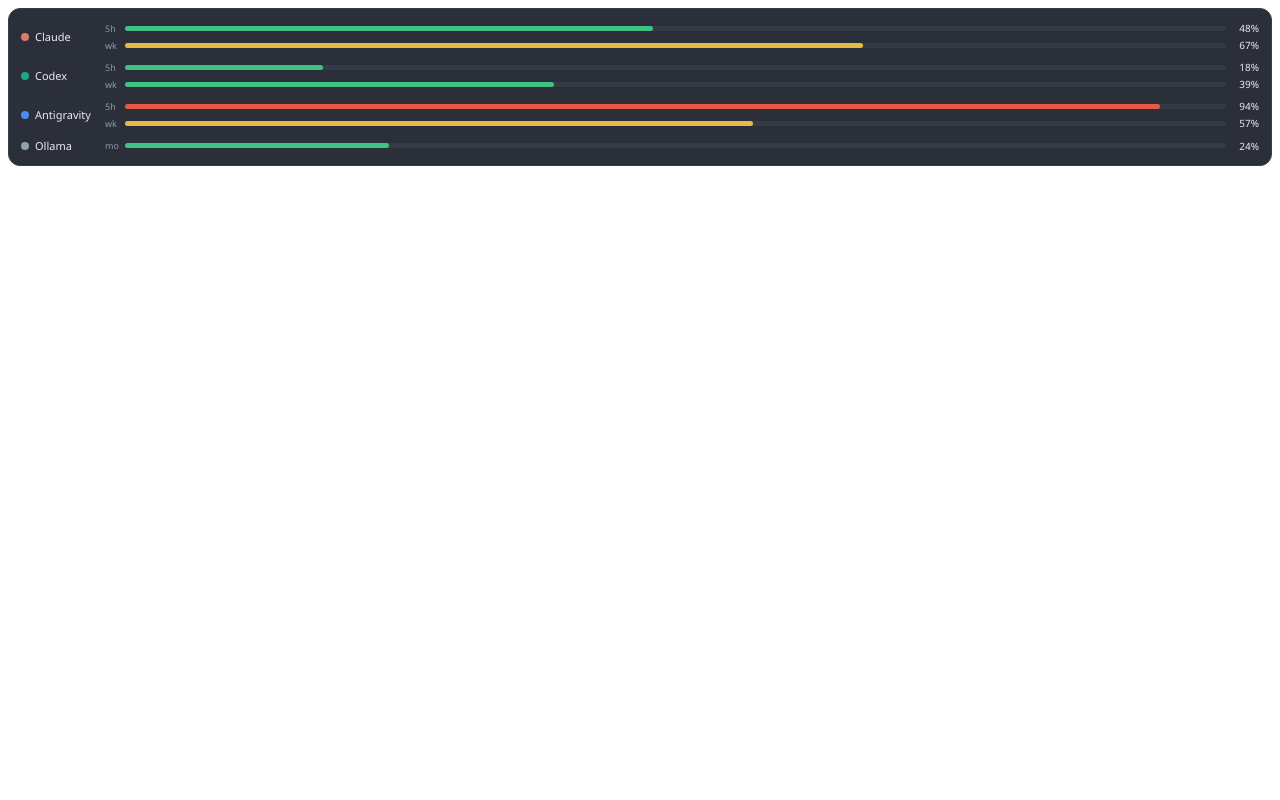
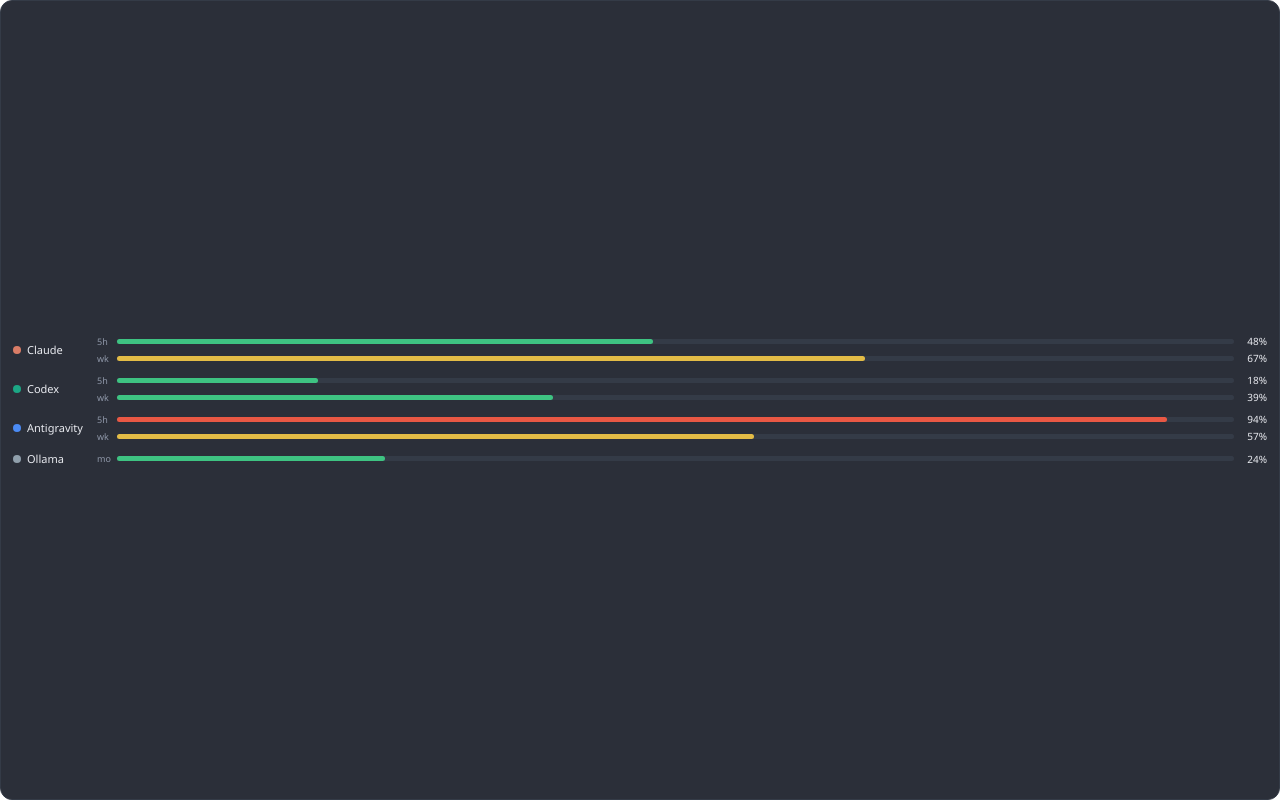
Before and after one commit to sebaram/ai-subscription-widget, a React (Vite) app: page / in a window 1280 px wide. Built offline with nearby package versions, Linux system fonts and the light colour scheme.

Commit message:
fix: vite port drift invisible-widget root cause; resizable+full-bleed float bar; dark settings

```diff
--- a/index.html
+++ b/index.html
@@ -2,9 +2,12 @@
 <html lang="en">
   <head>
     <meta charset="UTF-8" />
-    <link rel="icon" type="image/svg+xml" href="/vite.svg" />
     <meta name="viewport" content="width=device-width, initial-scale=1.0" />
-    <title>Tauri + React + Typescript</title>
+    <title>AI Usage</title>
+    <style>
+      html, body { margin: 0; padding: 0; height: 100%; background: transparent; }
+      #root { height: 100%; }
+    </style>
   </head>
 
   <body>
--- a/src-tauri/tauri.conf.json
+++ b/src-tauri/tauri.conf.json
@@ -16,11 +16,13 @@
         "title": "AI Usage",
         "width": 352,
         "height": 200,
+        "minWidth": 250,
+        "minHeight": 110,
         "decorations": false,
         "transparent": true,
         "alwaysOnTop": true,
         "skipTaskbar": true,
-        "resizable": false,
+        "resizable": true,
         "shadow": false
       },
       {
--- a/src/App.tsx
+++ b/src/App.tsx
@@ -18,11 +18,15 @@ function App() {
   const label = windowLabel();
   if (label === 'floatbar') return <FloatBar snap={snap} cfg={cfg} />;
   if (label === 'popup') return (
-    <div style={{ padding: 8, background: 'transparent' }}>
+    <div style={{ height: '100%', boxSizing: 'border-box' }}>
       <Popup snap={snap} cfg={cfg} />
     </div>
   );
-  if (label === 'settings') return <Settings cfg={cfg} />;
+  if (label === 'settings') return (
+    <div style={{ height: '100%', boxSizing: 'border-box', background: '#0e1116', display: 'flex', alignItems: 'center', justifyContent: 'center' }}>
+      <Settings cfg={cfg} />
+    </div>
+  );
   return (
     <main className="container" style={{ fontSize: 13, color: '#e8eaf0' }}>
       <p>window: {label}{snap ? '' : ' (no snapshot yet)'}</p>
--- a/src/components/FloatBar.tsx
+++ b/src/components/FloatBar.tsx
@@ -61,7 +61,10 @@ export function FloatBar({ snap, cfg }: { snap: UsageSnapshot | null; cfg: Confi
       style={{
         background: 'rgba(23,28,38,0.96)', border: '1px solid #2a313e', borderRadius: 12,
         padding: '8px 12px', color: '#e8eaf0', fontFamily: "'Segoe UI',sans-serif",
-        opacity: (cfg?.floatBar.opacity ?? 0.95), minWidth: 320, cursor: 'default', userSelect: 'none',
+        opacity: (cfg?.floatBar.opacity ?? 0.95),
+        width: '100%', height: '100%', boxSizing: 'border-box',
+        display: 'flex', flexDirection: 'column', justifyContent: 'center',
+        cursor: 'default', userSelect: 'none', overflow: 'hidden',
       }}
     >
       {(snap?.providers ?? []).map((p) => (
```
